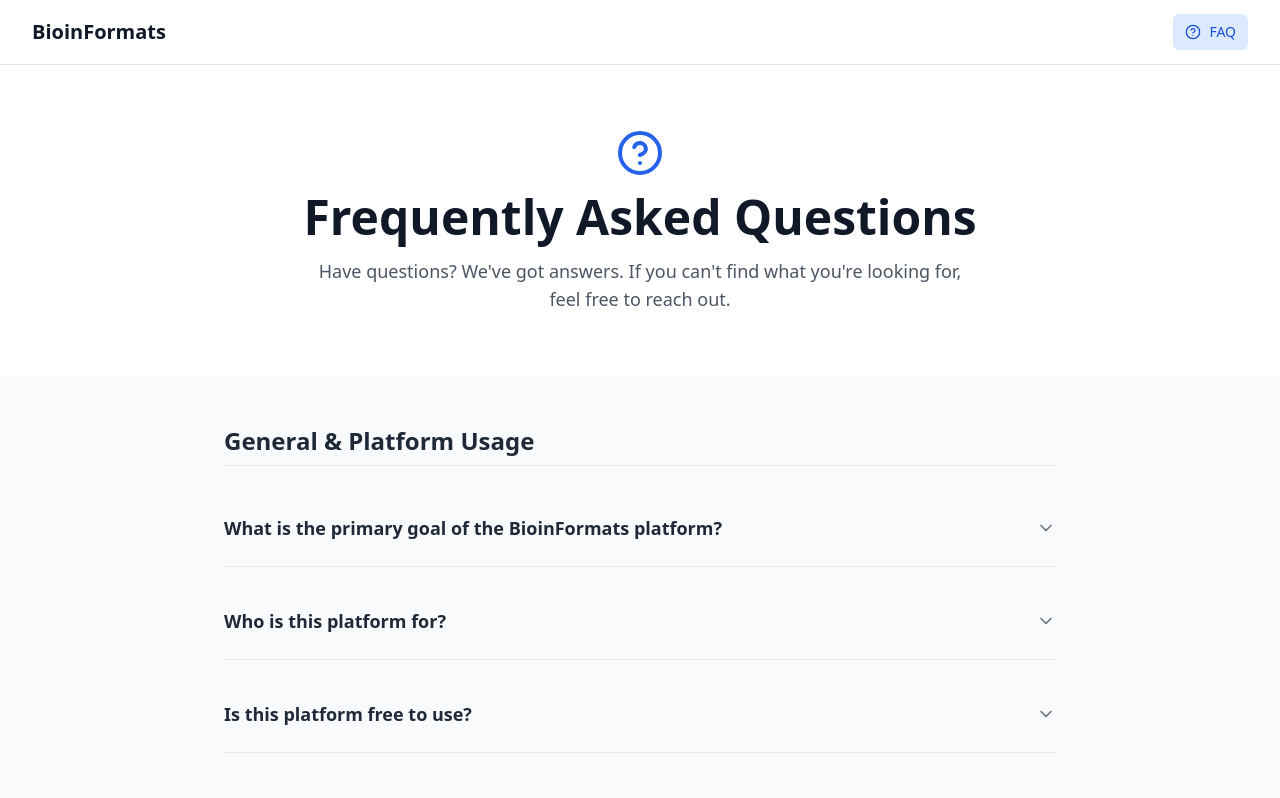
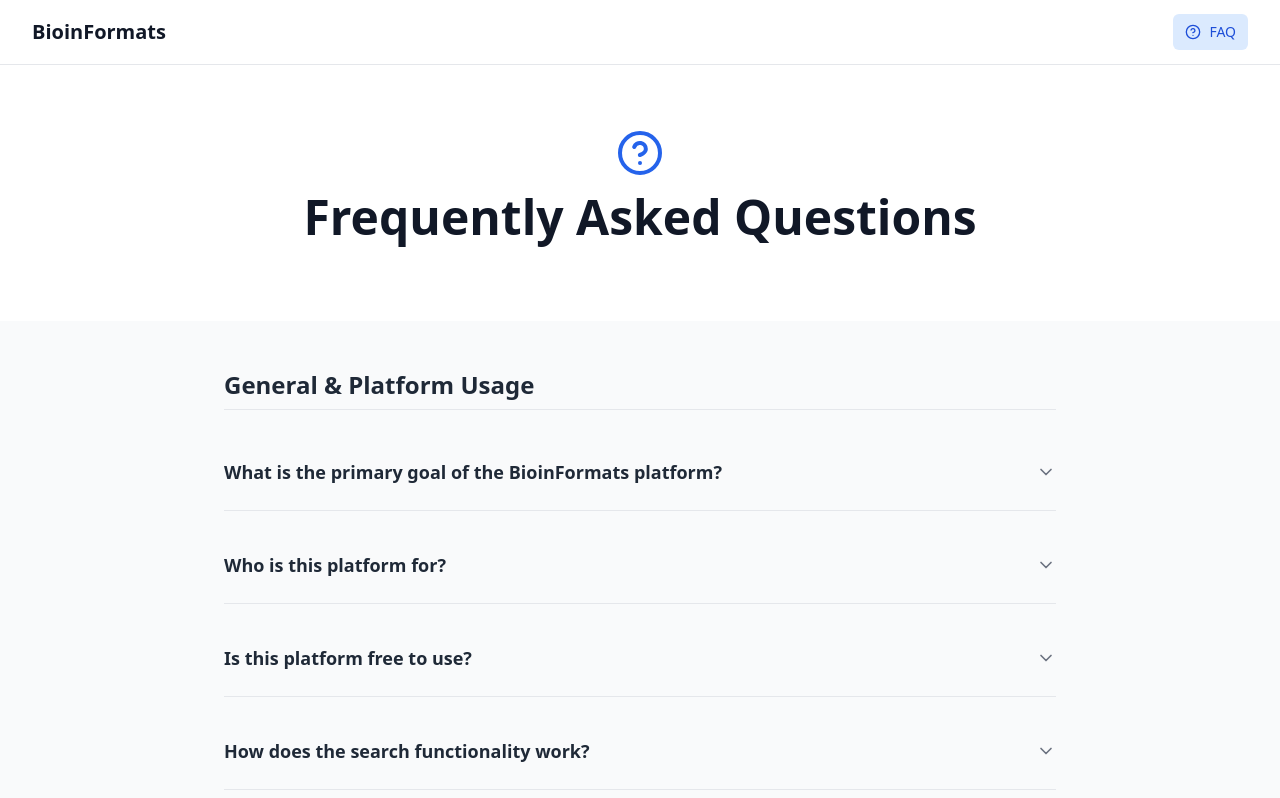
Before and after one commit to DougFelipe/BioinFormats, a React (Vite) app: page /faq in a window 1280 px wide. Shown: the top 798 px of the page. Built offline with nearby package versions, Linux system fonts and the light colour scheme.

Commit message:
fix: remove redundant introductory text from FAQ page for improved clarity

```diff
--- a/src/pages/Faq.tsx
+++ b/src/pages/Faq.tsx
@@ -13,9 +13,6 @@ const FaqPage: React.FC = () => {
             <h1 className="text-4xl md:text-5xl font-bold text-gray-900 mb-4">
               Frequently Asked Questions
             </h1>
-            <p className="text-lg text-gray-600 max-w-2xl mx-auto">
-              Have questions? We've got answers. If you can't find what you're looking for, feel free to reach out.
-            </p>
           </div>
         </div>
       </div>
```
